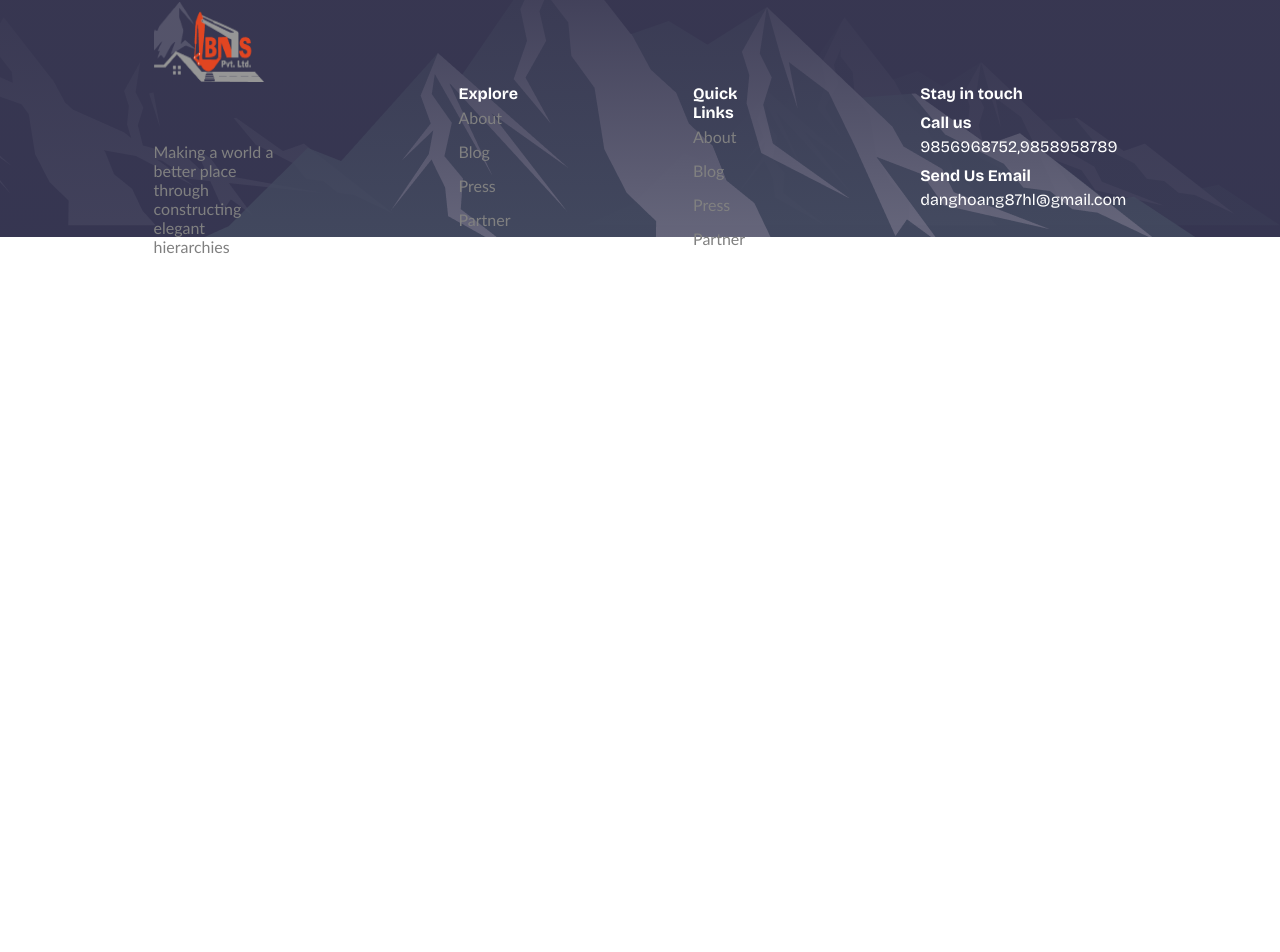
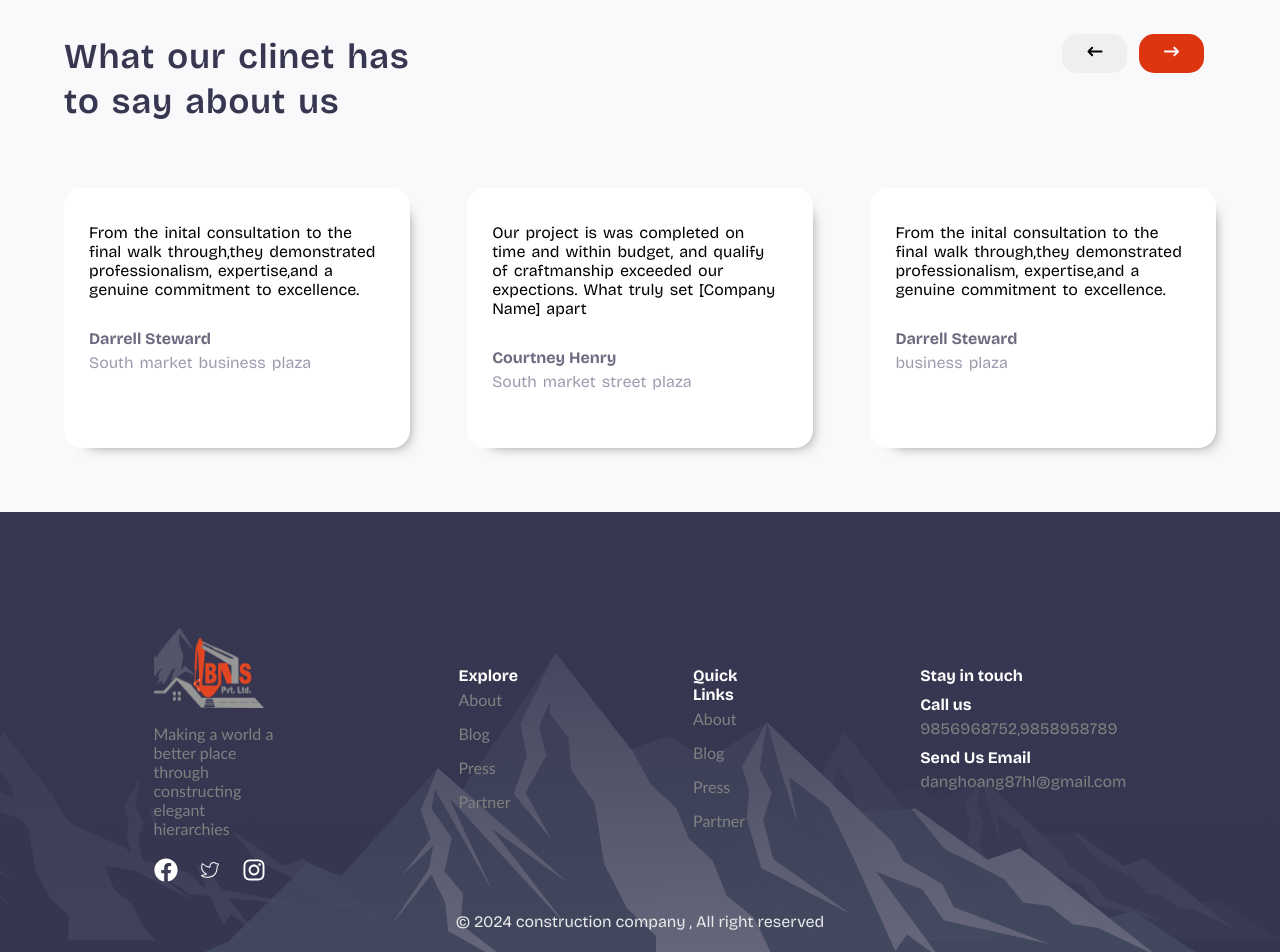
Before and after one commit to prashant2071/construction-site, a React (Create React App) app: page / in a window 1280 px wide. Shown: the part 3616-4568 px from the top of the page. Before the commit the page ends 3916 px from the top, so only its background shows below. Built offline with nearby package versions, Linux system fonts and the light colour scheme.

Commit message:
home page fininshed

```diff
--- a/src/App.js
+++ b/src/App.js
@@ -3,6 +3,8 @@ import Home from "./pages/home/Home";
 import About from "./pages/About";
 import Footer from "./components/footer/Footer";
 import Navbar from "./components/navbar/Navbar";
+import Card from "./components/card/Card";
+import NoPageFound from "./pages/NoPageFound";
 function App() {
   return (
     <>
@@ -11,6 +13,10 @@ function App() {
         <Routes>
           <Route path="" element={<Home />} />
           <Route path="about" element={<About />} />
+          <Route path="card" element={<Card/>} />
+          <Route path="*" element={<NoPageFound/>} />
+
+
         </Routes>
       </Router>
       <Footer />
--- /dev/null
+++ b/src/components/card/Card.jsx
@@ -0,0 +1,31 @@
+import React, { useEffect, useState } from "react";
+import { testomonials } from "./../data/data";
+import "./card.css";
+
+const Card = () => {
+  const [data, setData] = useState([]);
+  useEffect(() => {
+    setData(testomonials);
+  }, []);
+  console.log("data is", testomonials);
+  return (
+    <>
+      <div className="main-card">
+        {testomonials?testomonials.map((item) => (
+          <div className="home-card">
+            <p>{item.description}</p>
+            <h4>{item.name}</h4>
+            <p className="last-paragraph">{item.companyName}</p>
+          </div>
+        )):<p>loading ...</p>}
+        {/* <div className="home-card">
+          <p>Our project is was completed on time and within budget, and qualify of craftmanship exceeded our expections. What truly set [Company Name] apart</p>
+          <h4>Courtney Henry</h4>
+          <p className="last-paragraph">South market street plaza</p>
+        </div> */}
+      </div>
+    </>
+  );
+};
+
+export default Card;
--- /dev/null
+++ b/src/components/card/card.css
@@ -0,0 +1,31 @@
+.main-card{
+    margin: auto;
+    width: 90%;
+    padding-top: 5%;
+    display: flex;
+    gap:5%
+}
+.home-card{
+    background-color: white;
+    border-radius: 18px;
+    height: 260px;
+    width: 430px;
+    padding: 20px 30px 100px 25px ;
+    box-shadow: 10px 10px 15px -15px rgba(0, 0, 0, 0.75);
+    -webkit-box-shadow: 10px 10px 15px -15px rgba(0, 0, 0, 0.75);
+    -moz-box-shadow: 10px 10px 15px -15px rgba(0, 0, 0, 0.75);
+    p{
+        word-spacing: 2px;
+        margin-top: 15px;
+        margin-bottom: 30px;
+      }
+      h4{
+        color: #6C6B80;
+      }
+      .last-paragraph{
+        color: #9D9CAF;
+        margin-top: 5px;
+      }
+
+
+}
--- /dev/null
+++ b/src/components/data/data.js
@@ -0,0 +1,20 @@
+export const testomonials = [
+  {
+    name: "Darrell Steward",
+    companyName: "South market business plaza",
+    description:
+      "From the inital consultation to the final walk through,they demonstrated professionalism, expertise,and a genuine commitment to excellence.",
+  },
+  {
+    name: "Courtney Henry",
+    companyName: "South market street plaza",
+    description:
+      "Our project is was completed on time and within budget, and qualify of craftmanship exceeded our expections. What truly set [Company Name] apart",
+  },
+  {
+    name: "Darrell Steward",
+    companyName: "business plaza",
+    description:
+      "From the inital consultation to the final walk through,they demonstrated professionalism, expertise,and a genuine commitment to excellence.",
+  }
+];
--- a/src/components/footer/Footer.jsx
+++ b/src/components/footer/Footer.jsx
@@ -52,6 +52,8 @@ const Footer = () => {
 
         </div>
       </div>
+
+      <p className="footer-copyright">&copy; 2024 construction company , All right reserved</p>
     </footer>
   );
 };
--- a/src/components/footer/footer.css
+++ b/src/components/footer/footer.css
@@ -1,23 +1,20 @@
 footer{
     width: 100%;
     background-color:rgba(56, 55, 81, 1);
-
-
+    height:55vh;
+    background-image:linear-gradient(      rgba(56, 55, 81, 1),
+    rgba(53, 53, 81, 0.7)),url(./mountain.png) ;
+    background-repeat: no-repeat;
+    background-position-y:bottom;
+    background-position-x:right;
 }
 .footer-container{
     display: flex;
+    height:50vh;
     width:100%;
     padding:12%;
-    height: 15vh;
-    background-color:rgba(56, 55, 81, 1) ;
     gap: 18%;
     color: white;
-    background-image:linear-gradient(      rgba(56, 55, 81, 1),
-    rgba(53, 53, 81, 0.7)),url(./mountain.png) ;
-    background-repeat: no-repeat;
-    background-position:bottom;
-    /* background-blend-mode: darken; */
-    background-position-x: right;
 }
 .footer-top-content{
     display: flex;
@@ -50,6 +47,9 @@ footer{
             color: gray;
         }
     }
+    p{
+        color: gray;
+    }
 }
 .social-logo{
     display: flex;
@@ -71,3 +71,9 @@ h3{
     gap: 5px;
     margin-top: 10px;
 }
+.footer-copyright{
+    margin: auto;
+    text-align: center;
+    color:#EAEAEA ;
+
+}
--- a/src/components/navbar/Navbar.jsx
+++ b/src/components/navbar/Navbar.jsx
@@ -52,7 +52,7 @@ const Navbar = () => {
           </nav>
         </div>
         <div>
-          <button class="nav-btn">Contact Us</button>
+          <button className="nav-btn">Contact Us</button>
         </div>
       </header>
     </div>
--- /dev/null
+++ b/src/pages/NoPageFound.jsx
@@ -0,0 +1,9 @@
+import React from 'react'
+
+const NoPageFound = () => {
+  return (
+    <div>NoPageFound</div>
+  )
+}
+
+export default NoPageFound
--- a/src/pages/home/Home.css
+++ b/src/pages/home/Home.css
@@ -249,7 +249,7 @@
   }
 }
 .commitment1 {
-  margin:auto;
+  margin: auto;
   padding-top: 8%;
   padding-bottom: 8%;
   width: 82%;
@@ -266,43 +266,40 @@
   h2 {
     font-weight: 500;
     color: rgba(56, 55, 81, 1);
-    font-stretch: expanded;
+    /* font-stretch: expanded; */
     font-size: 25px;
     letter-spacing: 1px;
     word-spacing: 3px;
     line-height: 45px;
   }
 }
-.mission{
+.mission {
   display: flex;
   justify-content: center;
   justify-content: space-between;
   margin: auto;
   padding: 10px 0px 10px 0px;
-
 }
-.mission .leftside{
+.mission .leftside {
   background-color: rgba(30, 30, 30, 1);
   width: 70%;
   padding-top: 80px;
   padding-left: 100px;
 }
-.leftside p{
+.leftside p {
   margin-top: 40px;
   color: white;
   font-size: 16px;
-
 }
-.leftside h1{
+.leftside h1 {
   margin-top: 40px;
   font-size: 36px;
   justify-content: center;
   width: 60%;
   color: white;
   line-height: 1.5;
-
 }
-.leftside button{
+.leftside button {
   margin-top: 40px;
   background-color: rgb(220, 220, 220);
   color: rgb(0, 0, 0);
@@ -312,18 +309,49 @@
   font-weight: bold;
   width: 115px;
   height: 36px;
-
 }
-.rightside{
+.rightside {
   background-color: red;
   text-align: center;
   width: 30%;
 }
-.rightside img{
+.rightside img {
   position: relative;
   margin-left: -550px;
   margin-top: -125px;
   margin-bottom: -10px;
-
-
 }
+.last-section {
+  background-color:#F9F9FB;
+  padding:5% 0% 5% 0 ;
+  width: 100%;
+  margin-top: 40px;
+  .top-section {
+    margin: auto;
+    width: 90%;
+    display: flex;
+    justify-content: space-between;
+    h2 {
+      width: 30%;
+      font-weight: 600;
+      color: rgba(56, 55, 81, 1);
+      font-size: 35px;
+      letter-spacing: 1px;
+      word-spacing: 3px;
+      line-height: 45px;
+    }
+    button {
+      margin-right: 12px;
+      padding: 10px;
+      border-radius: 15px;
+      border: none;
+      width: 65px;
+    }
+    .btn-rignt {
+      background-color: #dd350f;
+    }
+  }
+  .buttom-section {
+    width: 100%;
+  }
+}
--- a/src/pages/home/Home.jsx
+++ b/src/pages/home/Home.jsx
@@ -21,6 +21,9 @@ import children from "../../images/children.png";
 import worker from "../../images/worker.png";
 import hands from "../../images/Hands.png";
 import construction1 from "../../images/construction 1.png";
+import { FaArrowRightLong } from "react-icons/fa6";
+import Card from './../../components/card/Card'
+import { FaArrowLeftLong } from "react-icons/fa6";
 
 const Home = () => {
   return (
@@ -46,11 +49,11 @@ const Home = () => {
 
         <div classname="banner-right">
           <img src={symbol} alt="" />
-          <div class="top">
-            <img class="one" src={one} alt="first " />
-            <img class="two" src={two} alt="second " />
+          <div className="top">
+            <img className="one" src={one} alt="first " />
+            <img className="two" src={two} alt="second " />
           </div>
-          <img class="three" src={three} alt="third " />
+          <img className="three" src={three} alt="third " />
         </div>
       </div>
       <div className="banner-2">
@@ -223,11 +226,31 @@ const Home = () => {
         <div className="commitment1">
           <div className="commitment-content">
             <p>Our Commitment</p>
-              <h2>
-              At Cosmic Electrical, our commitment to excellence is not just a slogan; it’s the driving force behind everything we do. We understand the critical role of electrical infrastructure in powering communities, industries, and innovations, and we take our responsibility seriously.
-              </h2>
+            <h2>
+              At Cosmic Electrical, our commitment to excellence is not just a
+              slogan; it’s the driving force behind everything we do. We
+              understand the critical role of electrical infrastructure in
+              powering communities, industries, and innovations, and we take our
+              responsibility seriously.
+            </h2>
           </div>
-              <img src={hands} className="hand-image"/>
+          <img src={hands} className="hand-image" />
+        </div>
+      </div>
+      <div className="last-section">
+        <div className="top-section">
+          <h2>What our clinet has to say about us</h2>
+          <div>
+            <button>
+              <FaArrowLeftLong  style={{ color: 'black', width:"40px", fontSize: '15px', }}/>
+            </button>
+            <button className="btn-rignt">
+              <FaArrowRightLong style={{ color: 'white', fontSize: '15px' }} />
+            </button>
+          </div>
+        </div>
+        <div className="buttom-section">
+              <Card/>
         </div>
       </div>
     </>
```
Lines whose indentation alone changed are shown as unchanged.
